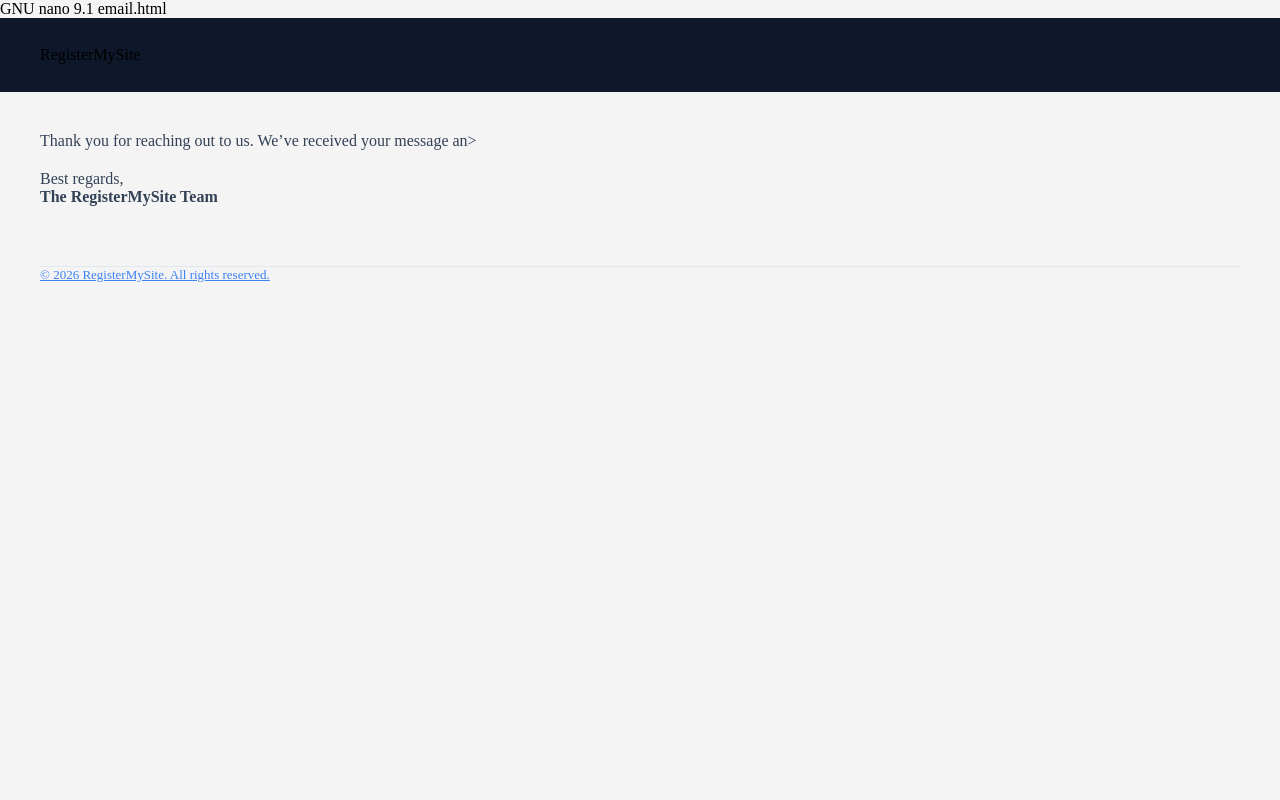
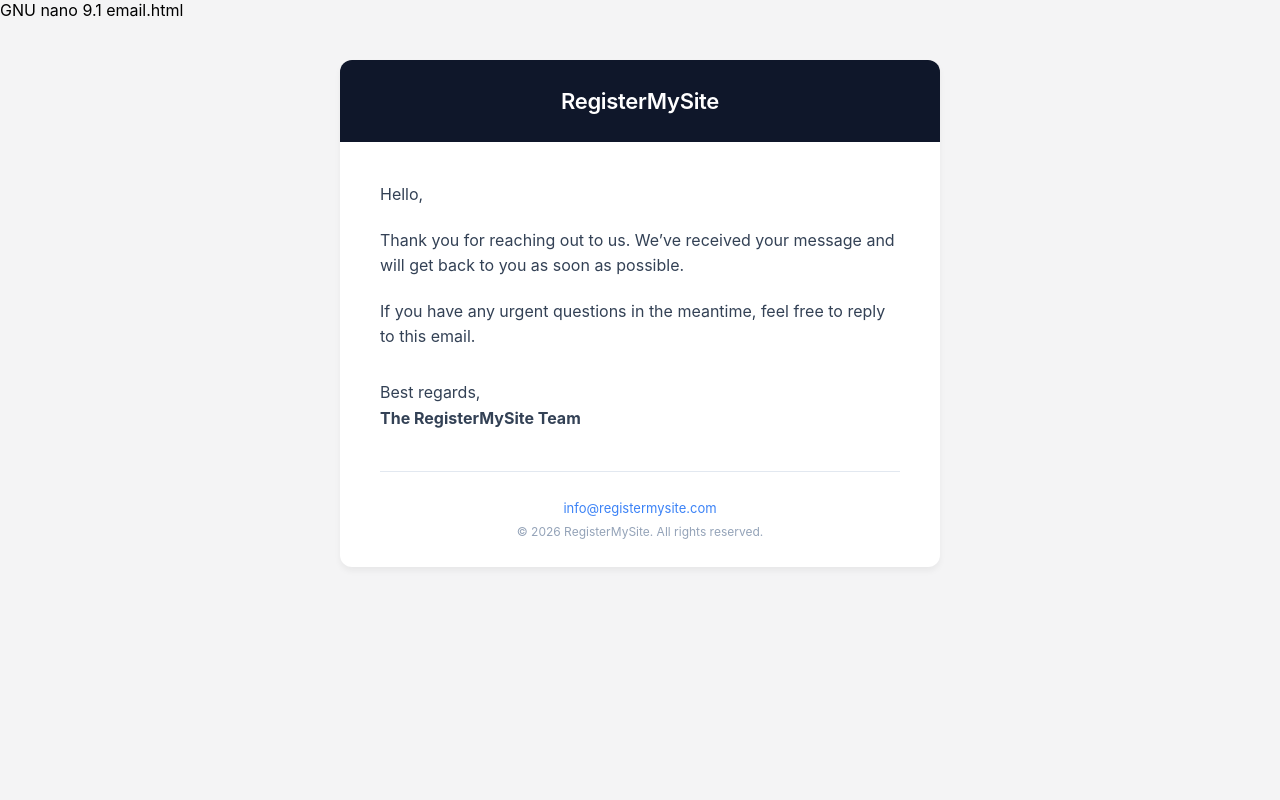
Before and after one commit to RegisterMySite-com/python-smtp-server, a Python web app: template templates/email.html in a window 1280 px wide. Run offline with Jinja, Linux system fonts and the light colour scheme; the template is opened without the code that fills it, so the values that code supplies are empty.

Commit message:
Update email.html

```diff
--- a/templates/email.html
+++ b/templates/email.html
@@ -1,4 +1,4 @@
-  GNU nano 9.1                       email.html
+  GNU nano 9.1                                                           email.html
 <!DOCTYPE html>
 <html lang="en">
 <head>
@@ -6,20 +6,20 @@
   <meta name="viewport" content="width=device-width, initial-scale=1.0">
   <title>Email from RegisterMySite</title>
 </head>
-<body style="margin: 0; padding: 0; background-color: #f4f4f5; font-family: -app>
+<body style="margin: 0; padding: 0; background-color: #f4f4f5; font-family: -apple-system, BlinkMacSystemFont, 'Segoe UI', Roboto, Helvetica, Arial, sans-serif;">
 
   <!-- Main Wrapper -->
-  <table width="100%" cellpadding="0" cellspacing="0" role="presentation" style=>
+  <table width="100%" cellpadding="0" cellspacing="0" role="presentation" style="background-color: #f4f4f5; padding: 40px 20px;">
     <tr>
       <td align="center">
 
         <!-- Email Container -->
-        <table width="100%" cellpadding="0" cellspacing="0" role="presentation" >
+        <table width="100%" cellpadding="0" cellspacing="0" role="presentation" style="max-width: 600px; background-color: #ffffff; border-radius: 12px; overflow: hidden; box-shadow: 0 4px 6px rgba(0, 0, 0, 0.05);">
 
           <!-- Header -->
           <tr>
-            <td style="background-color: #0f172a; padding: 28px 40px; text-align>
-              <h1 style="margin: 0; color: #ffffff; font-size: 22px; font-weight>
+            <td style="background-color: #0f172a; padding: 28px 40px; text-align: center;">
+              <h1 style="margin: 0; color: #ffffff; font-size: 22px; font-weight: 600; letter-spacing: -0.3px;">
                 RegisterMySite
               </h1>
             </td>
@@ -29,20 +29,20 @@
           <tr>
             <td style="padding: 40px;">
 
-              <p style="margin: 0 0 20px; color: #334155; font-size: 16px; line->
+              <p style="margin: 0 0 20px; color: #334155; font-size: 16px; line-height: 1.6;">
                 Hello,
               </p>
 
-              <p style="margin: 0 0 20px; color: #334155; font-size: 16px; line->
+              <p style="margin: 0 0 20px; color: #334155; font-size: 16px; line-height: 1.6;">
                 <!-- Replace this paragraph with your actual message -->
-                Thank you for reaching out to us. We’ve received your message an>
+                Thank you for reaching out to us. We’ve received your message and will get back to you as soon as possible.
               </p>
 
-              <p style="margin: 0 0 20px; color: #334155; font-size: 16px; line->
-                If you have any urgent questions in the meantime, feel free to r>
+              <p style="margin: 0 0 20px; color: #334155; font-size: 16px; line-height: 1.6;">
+                If you have any urgent questions in the meantime, feel free to reply to this email.
               </p>
 
-              <p style="margin: 30px 0 0; color: #334155; font-size: 16px; line->
+              <p style="margin: 30px 0 0; color: #334155; font-size: 16px; line-height: 1.6;">
                 Best regards,<br>
                 <strong>The RegisterMySite Team</strong>
               </p>
@@ -53,7 +53,7 @@
           <!-- Divider -->
           <tr>
             <td style="padding: 0 40px;">
-              <hr style="border: none; border-top: 1px solid #e2e8f0; margin: 0;>
+              <hr style="border: none; border-top: 1px solid #e2e8f0; margin: 0;">
             </td>
           </tr>
 
@@ -61,7 +61,7 @@
           <tr>
             <td style="padding: 28px 40px; text-align: center;">
               <p style="margin: 0 0 8px; color: #64748b; font-size: 13px;">
-                <a href="mailto:info@registermysite.com" style="color: #3b82f6; >
+                <a href="mailto:info@registermysite.com" style="color: #3b82f6; text-decoration: none;">info@registermysite.com</a>
               </p>
               <p style="margin: 0; color: #94a3b8; font-size: 12px;">
                 © 2026 RegisterMySite. All rights reserved.
@@ -70,7 +70,7 @@
           </tr>
 
         </table>
-<!-- End Email Container -->
+        <!-- End Email Container -->
 
       </td>
     </tr>
```
